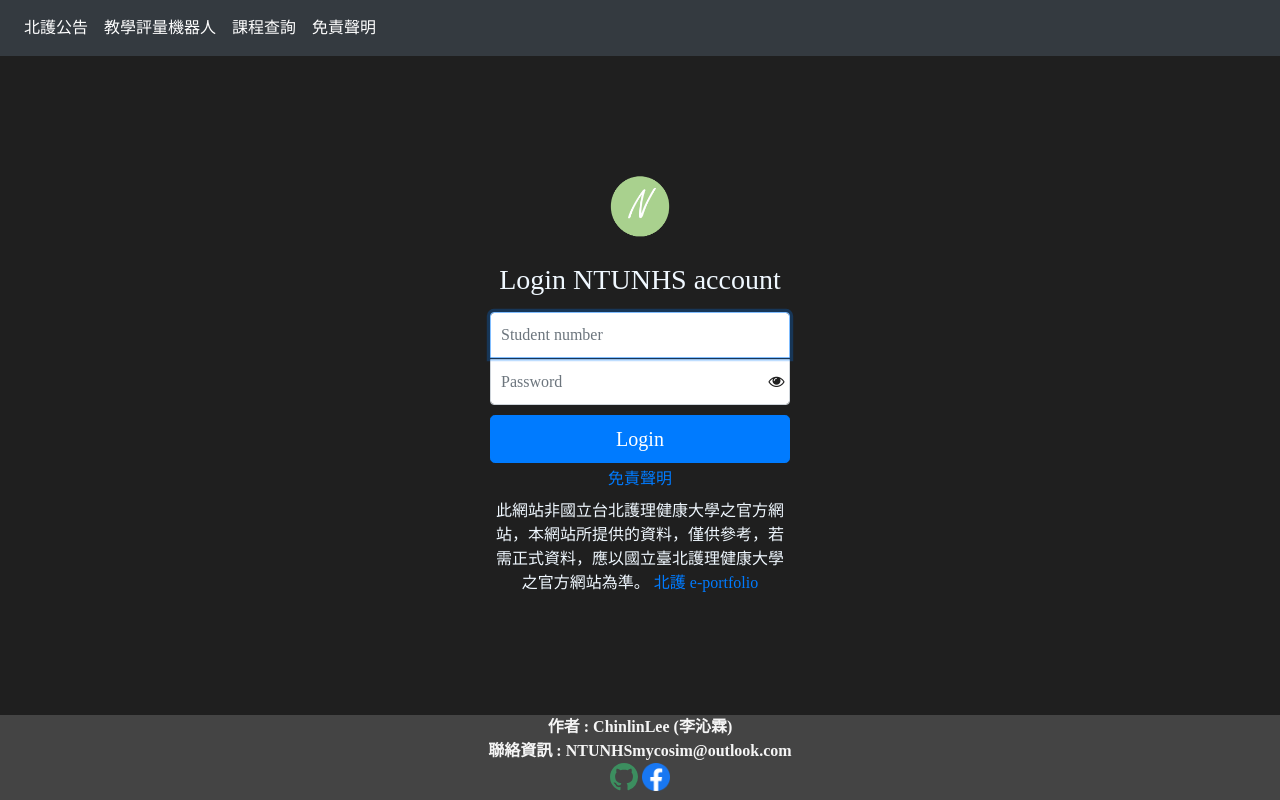
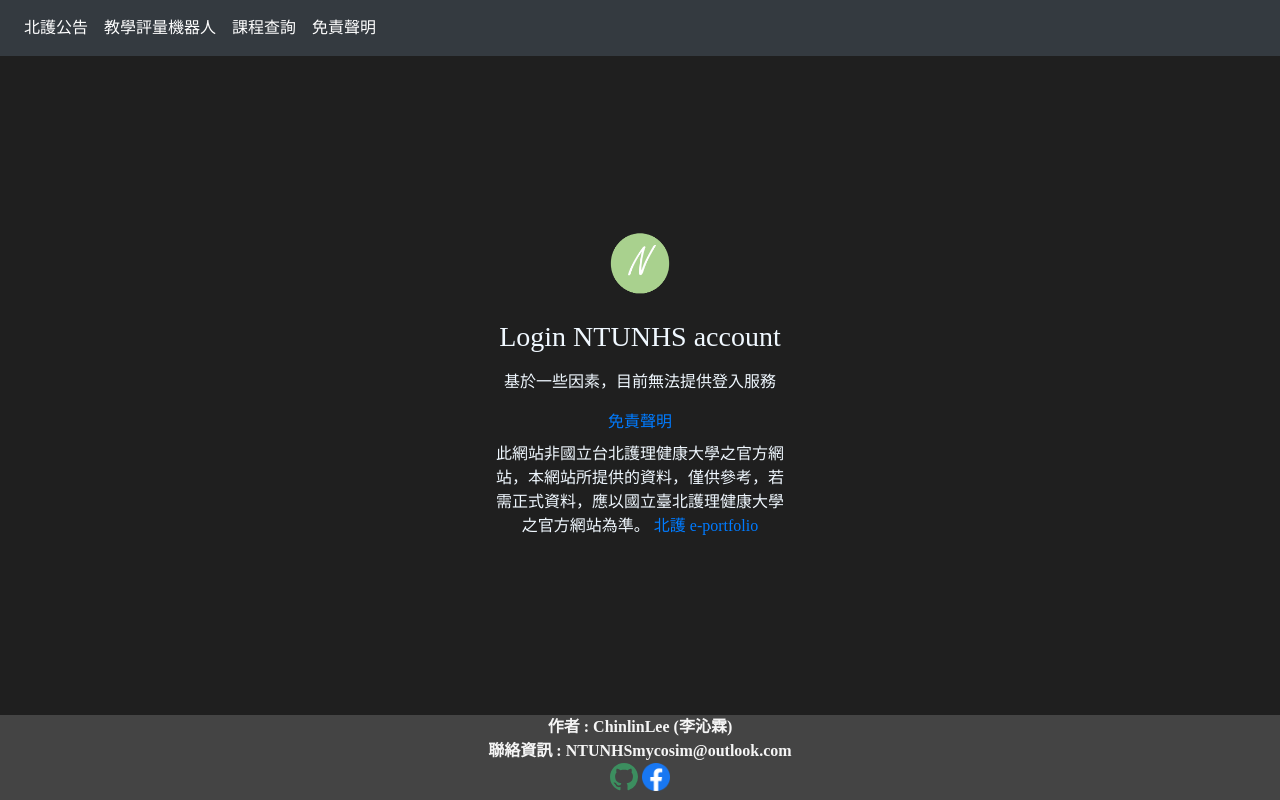
Before and after one commit to Chinlinlee/NTUNHS-Assistant, a website: page views/index_login.html in a window 1280 px wide. Drawn offline with nearby package versions, Linux system fonts and the light colour scheme; some packages are replaced by stand-ins of ours; a script that the page names is missing.

Commit message:
feat: remove login service

```diff
--- a/views/index_login.html
+++ b/views/index_login.html
@@ -48,17 +48,9 @@
         <form class="form-signin" action="/login" method="post"  onsubmit="return commonFunc.blockUI();">
             <img class="mb-1" src="./images/temp_logo.png" alt="北護助手logo" width="72" height="92">
             <h1 class="h3 mb-3 font-weight-normal">Login NTUNHS account</h1>
-            <label for="inputUsername" class="sr-only">Student number</label>
-            <input type="text" name="username" id="inputUsername" class="form-control" placeholder="Student number" required=""
-                autofocus="">
-            <label for="inputPassword" class="sr-only">Password</label>
-            <div class="input-group">
-                <input type="password" name="password" id="inputPassword" class="form-control" placeholder="Password" required="">
-                <span class="float-right password-eye">
-                    <i class="fa fa-eye" id="togglePassword" onclick="togglePassword();"></i>
-                </span>
+            <div>
+                <p>基於一些因素，目前無法提供登入服務</p>
             </div>
-            <button class="btn btn-lg btn-primary btn-block" type="submit">Login</button>
             <div class="mt-1">
                 <a href="/privacy-policy">免責聲明</a>
             </div>
```
